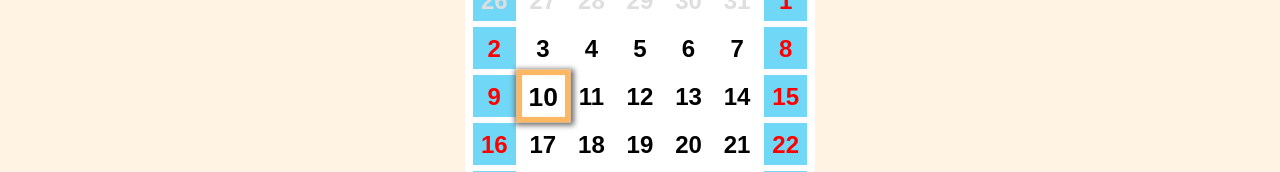
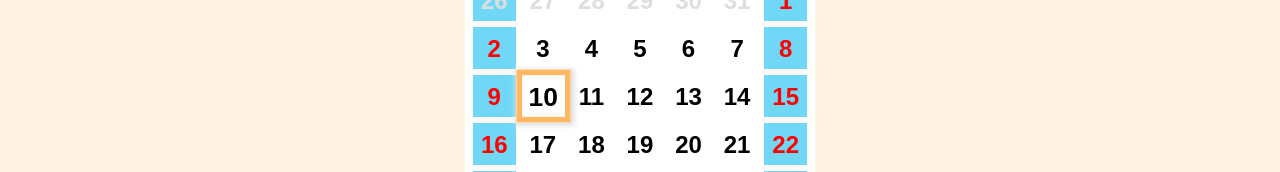
Before and after one commit to eddy87615/webapp-kakeibo, a React (Vite) app: page /CalendarPage in a window 1280 px wide. Shown: the part 266-438 px from the top of the page. Built offline with nearby package versions, Linux system fonts and the light colour scheme.

Commit message:
calendar css shadow update

```diff
--- a/src/components/CalendarPage.css
+++ b/src/components/CalendarPage.css
@@ -109,10 +109,10 @@
   /* background-color: #ffb762 !important; */
 }
 
-.react-calendar__tile:enabled:hover,
+/* .react-calendar__tile:enabled:hover,
 .react-calendar__tile:hover {
   background-color: #ffb762 !important;
-}
+} */
 .react-calendar__tile:enabled:focus {
   background-color: #ffb762 !important;
 }
@@ -124,7 +124,7 @@
 .react-calendar__tile--active {
   transform: scale(1.1) !important;
   background-color: #ffb762 !important;
-  box-shadow: 1px 1px 5px 2px rgb(105, 105, 105);
+  box-shadow: 1px 1px 5px 2px rgb(220, 220, 220);
 }
 /* .react-calendar button:enabled:hover {
   background-color: #ffb762 !important;
```
